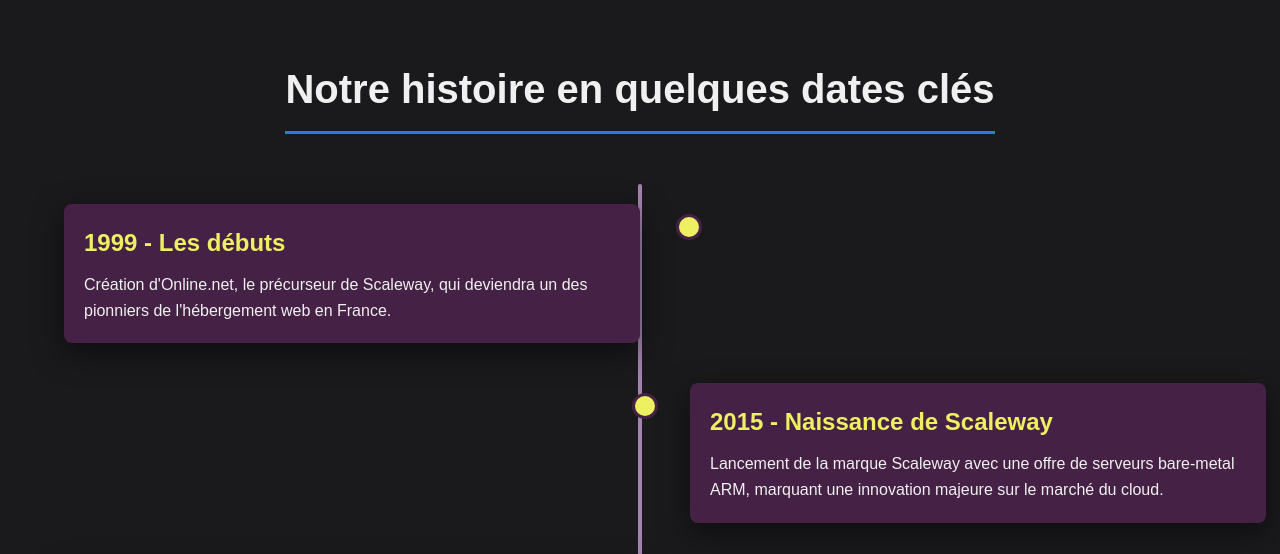
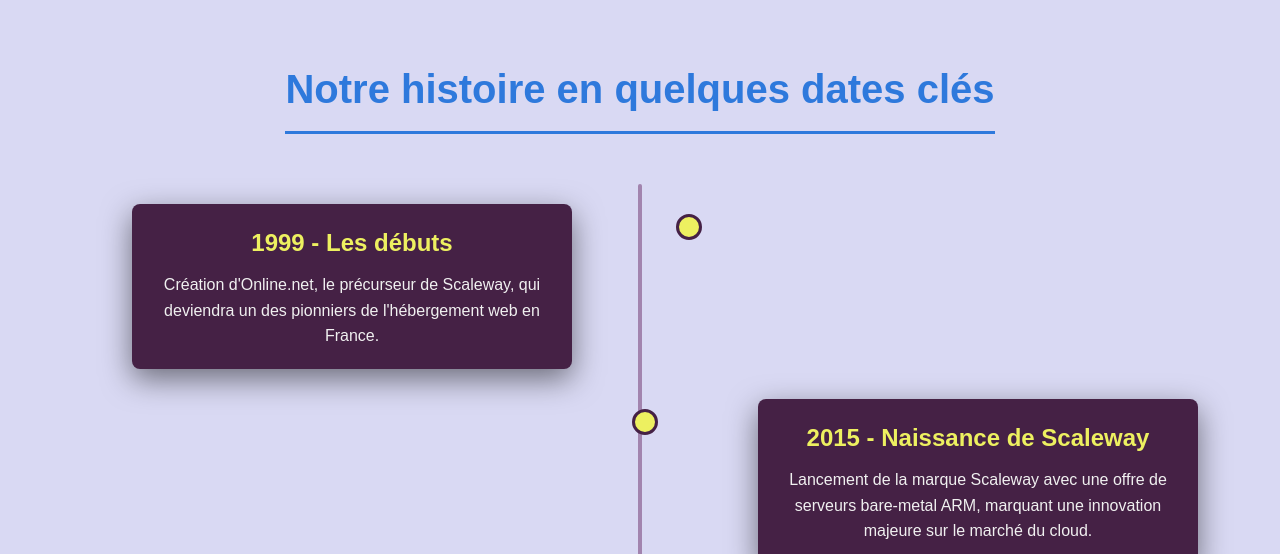
Before and after one commit to llecrosn/llecrosn.github.io, a plain HTML site: page page1.html in a window 1280 px wide. Shown: the part 241-795 px from the top of the page. Drawn offline with Linux system fonts and the light colour scheme.

Commit message:
ajout de couleur, plus de clarté

```diff
--- a/style/page1.css
+++ b/style/page1.css
@@ -5,7 +5,8 @@
     --bright-yellow: #EDF060;
     --bright-blue: #2E79DC;
     --text-color: #F0F0F0;
-    --background-color: #1a1a1d;
+    --text-color2 : #2E79DC;
+    --background-color: #d9d9f3;
 }
 
 body {
@@ -42,7 +43,7 @@
 .timeline-section h2 {
     text-align: center;
     font-size: 2.5rem;
-    color: var(--text-color);
+    color: var(--text-color2);
     margin-bottom: 50px;
     border-bottom: 3px solid var(--bright-blue);
     padding-bottom: 10px;
@@ -76,7 +77,9 @@
 .timeline-item {
     position: relative;
     width: 50%;
-    margin-bottom: 40px;
+    margin-bottom: 30px;
+    display: flex;
+    justify-content: center;
     /* État initial pour l'animation d'apparition */
     opacity: 0;
     transition: opacity 0.8s ease-out, transform 0.8s ease-out;
@@ -123,12 +126,14 @@
     box-shadow: 0 10px 30px rgba(0,0,0,0.5);
     transition: transform 0.4s ease, box-shadow 0.4s ease;
     transform-style: preserve-3d;
+    max-width: 400px;
+    margin: 0 auto;
+    text-align: center;
 }
 
 /* EFFET INTERACTIF 3D AU SURVOL */
 .timeline-item:hover .timeline-content {
     box-shadow: 0 15px 40px rgba(46, 121, 220, 0.4);
-    /* La carte se "soulève" vers l'utilisateur */
     transform: translateZ(40px) scale(1.03);
 }
 
```
